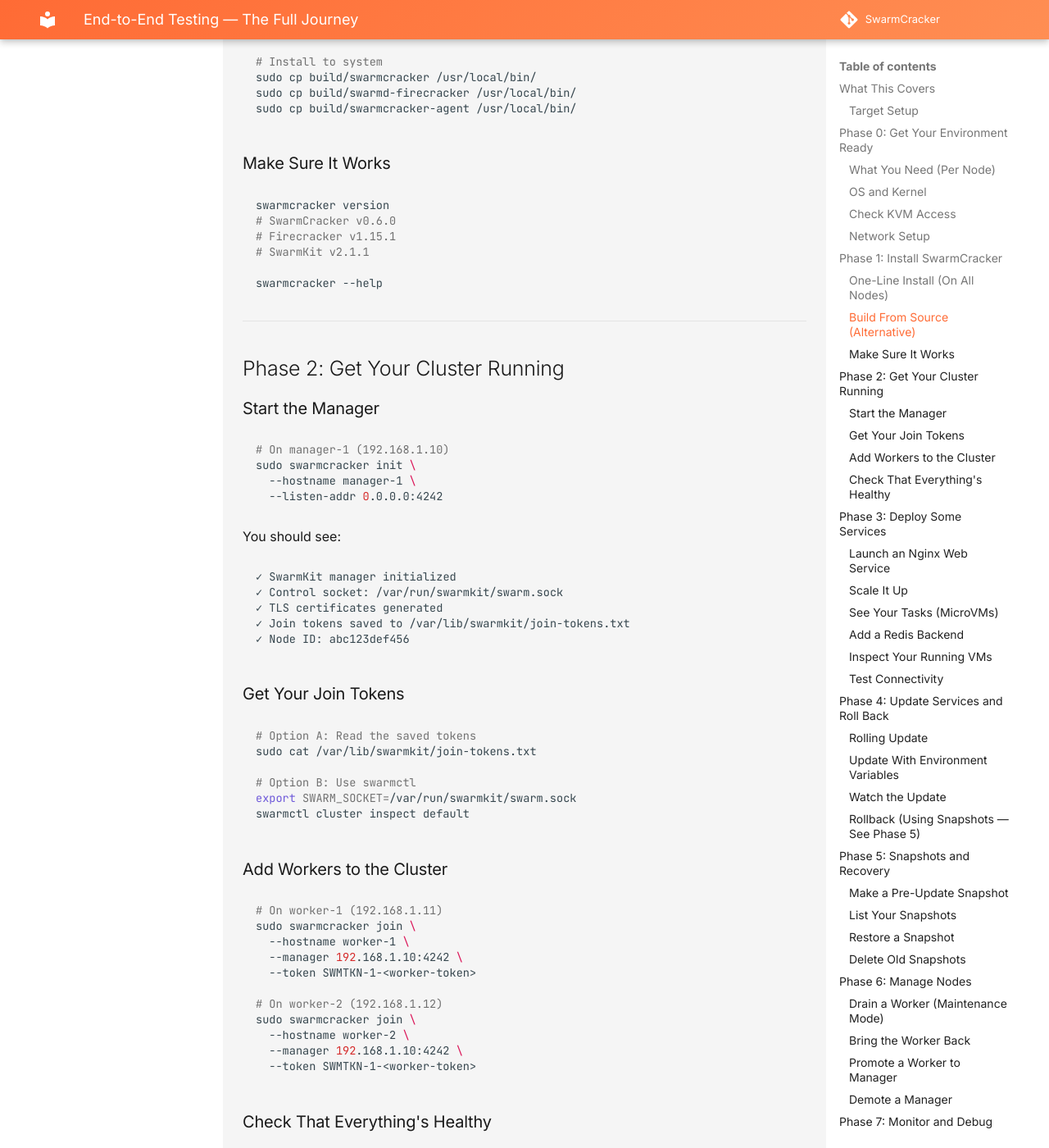
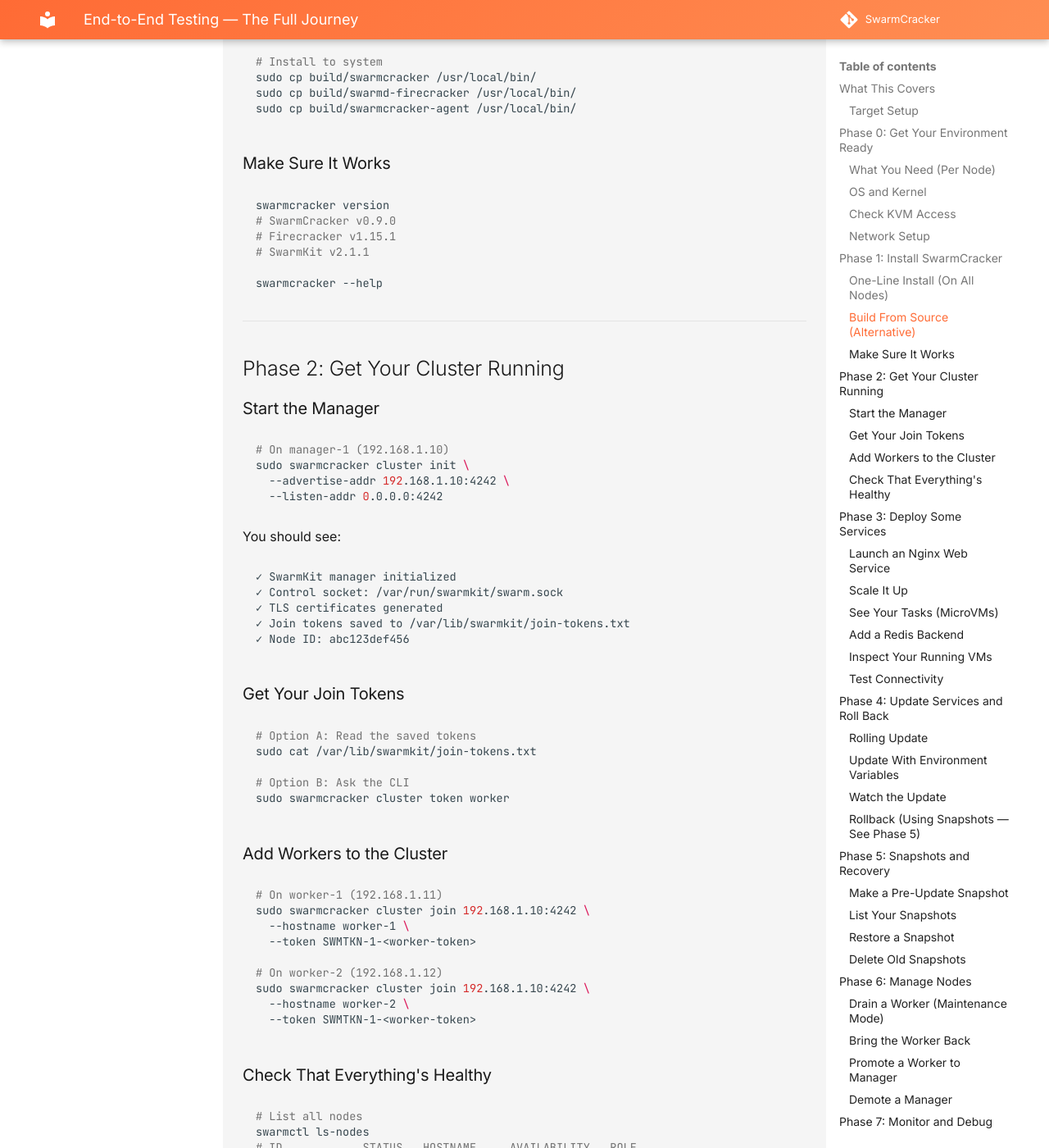
Before and after one commit to restuhaqza/SwarmCracker, an MkDocs documentation site: the page built from docs/dev/testing/e2e-tests.md, in a window 1280 px wide and 1400 px high, scrolled down 2638 px. Shown: the whole window at 82% size. Built offline with MkDocs 1.6.1 and Material for MkDocs 9.7.7, drawn with Linux system fonts in a browser that asks for light colours; comment, search, counter and statistics services are not loaded; some of the changed text lies outside the part shown.

Commit message:
docs(dev): resolve merge conflicts and fix stale paths/versions
- resolve two unresolved merge-conflict blocks in docs/dev/contributing.md
- point docs/INDEX.md, PROJECT.md, docs/testing/ etc. at their real paths
- Go 1.26, build/ output, built-in unit names, Firecracker v1.15.1
- refresh CHANGELOG compare links for v0.9.0
- mark the old testing-fixes issue list as historical

````diff
--- a/docs/dev/testing/e2e-tests.md
+++ b/docs/dev/testing/e2e-tests.md
@@ -131,7 +131,7 @@
 
 ```bash
 swarmcracker version
-# SwarmCracker v0.6.0
+# SwarmCracker v0.9.0
 # Firecracker v1.15.1
 # SwarmKit v2.1.1
 
@@ -146,8 +146,8 @@
 
 ```bash
 # On manager-1 (192.168.1.10)
-sudo swarmcracker init \
-  --hostname manager-1 \
+sudo swarmcracker cluster init \
+  --advertise-addr 192.168.1.10:4242 \
   --listen-addr 0.0.0.0:4242
 ```
 
@@ -166,24 +166,21 @@
 # Option A: Read the saved tokens
 sudo cat /var/lib/swarmkit/join-tokens.txt
 
-# Option B: Use swarmctl
-export SWARM_SOCKET=/var/run/swarmkit/swarm.sock
-swarmctl cluster inspect default
+# Option B: Ask the CLI
+sudo swarmcracker cluster token worker
 ```
 
 ### Add Workers to the Cluster
 
 ```bash
 # On worker-1 (192.168.1.11)
-sudo swarmcracker join \
+sudo swarmcracker cluster join 192.168.1.10:4242 \
   --hostname worker-1 \
-  --manager 192.168.1.10:4242 \
   --token SWMTKN-1-<worker-token>
 
 # On worker-2 (192.168.1.12)
-sudo swarmcracker join \
+sudo swarmcracker cluster join 192.168.1.10:4242 \
   --hostname worker-2 \
-  --manager 192.168.1.10:4242 \
   --token SWMTKN-1-<worker-token>
 ```
 
@@ -198,7 +195,7 @@
 # ghi789        READY    worker-2     ACTIVE         WORKER
 
 # Check cluster status
-swarmcracker status
+swarmcracker cluster health
 ```
 
 **✅ Phase 2 done: You've got a working 3-node cluster**
@@ -389,16 +386,16 @@
 ### Check Cluster Status
 
 ```bash
-swarmcracker status
+swarmcracker cluster health
 ```
 
 ### View Service Logs
 
 ```bash
-swarmcracker logs svc-nginx-143022
+swarmcracker vm logs <task-id>
 
 # Follow logs in real-time
-swarmcracker logs -f svc-nginx-143022
+swarmcracker vm logs --follow <task-id>
 ```
 
 ### Inspect a Specific Task/VM
@@ -477,14 +474,14 @@
 
 ```bash
 # On worker-1 and worker-2
-sudo swarmcracker leave
+sudo swarmcracker cluster leave
 ```
 
 ### Tear Down the Manager
 
 ```bash
 # On manager-1
-sudo swarmcracker leave --force
+sudo swarmcracker cluster leave --force
 ```
 
 ### Clean Up
````
Also changed, not shown: other parts of docs/dev/testing/e2e-tests.md (+4 -4 lines), CHANGELOG.md (+2 -1 lines), CONTRIBUTING.md (+1 -1 lines), docs/dev/README.md (+10 -10 lines), docs/dev/contributing.md (+13 -20 lines), docs/dev/issues/testing-fixes.md (+5 -0 lines), docs/dev/security.md (+2 -2 lines), 4 other files.
